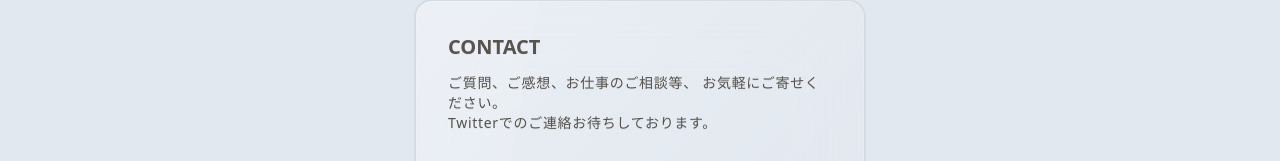
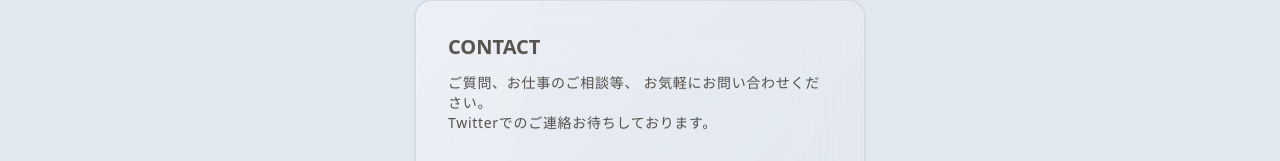
Before and after one commit to hiro-engineer4/portfolio-site, a Next.js app: page / in a window 1280 px wide. Shown: the part 2999-3160 px from the top of the page. Built offline with nearby package versions, Linux system fonts and the light colour scheme.

Commit message:
contactの編集

```diff
--- a/components/Contact/index.jsx
+++ b/components/Contact/index.jsx
@@ -7,7 +7,7 @@ export const Contact = () => {
         <div className="max-w-md card-body">
           <h2 className="card-title">CONTACT</h2>
           <p className="text-sm tracking-wider leading-5">
-            ご質問、ご感想、お仕事のご相談等、 お気軽にご寄せください。
+            ご質問、お仕事のご相談等、 お気軽にお問い合わせください。
             <br />
             Twitterでのご連絡お待ちしております。
           </p>
```
